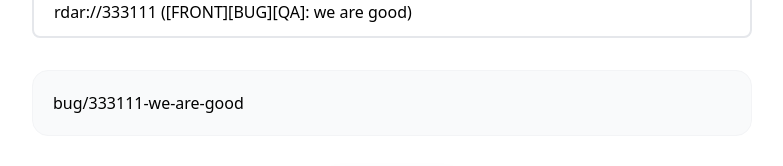
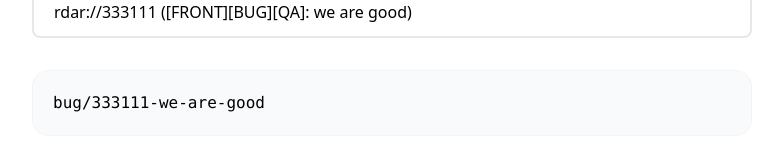
Before and after one commit to Rogerio-17/branch-maker, a Next.js app: page / in a window 1280 px wide. Shown: the part 134-300 px from the top of the page, without its empty margins (248-1031 px from the left). Built offline with nearby package versions, Linux system fonts and the light colour scheme.

Commit message:
add mono font

```diff
--- a/src/pages/index.tsx
+++ b/src/pages/index.tsx
@@ -62,7 +62,7 @@ export default function Home() {
           <div
             ref={divRef}
             data-testid="result-box"
-            className="rounded-2xl bg-gray-50 p-5 font-medium border border-gray-100"
+            className="rounded-2xl bg-gray-50 p-5 font-medium font-mono border border-gray-100"
           >
             {result}
           </div>
```
